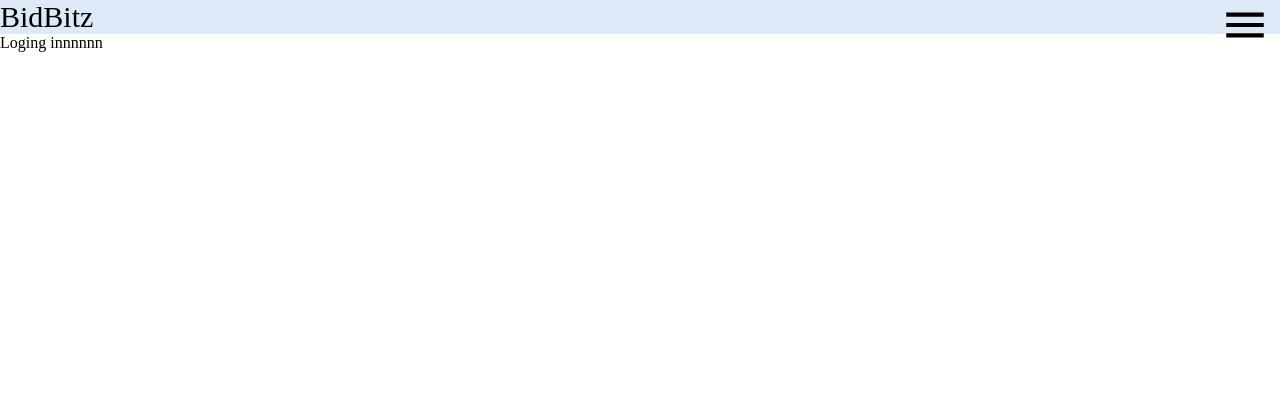
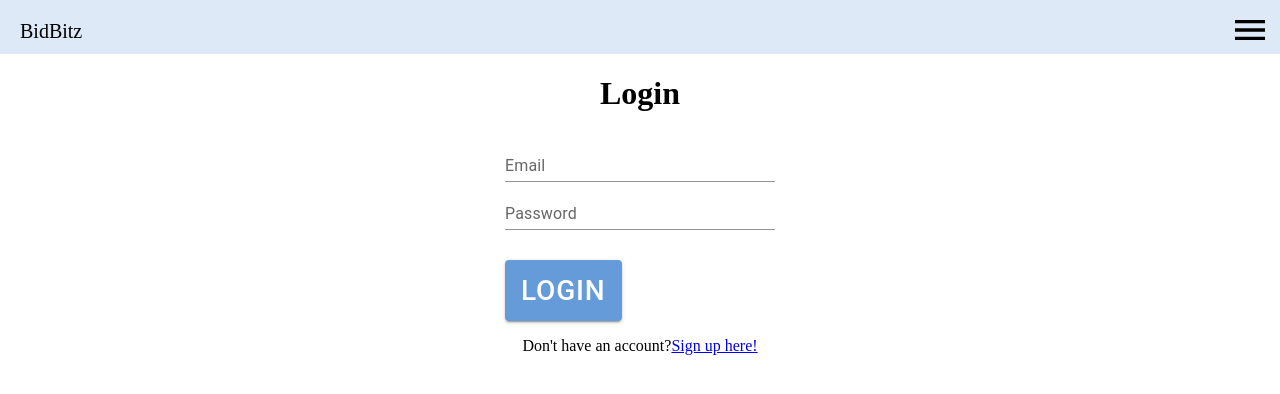
Before and after one commit to AndreaLindaas/bidbitz, a React (Vite) app: page /login in a window 1280 px wide. Shown: the top 394 px of the page. Built offline with nearby package versions, Linux system fonts and the light colour scheme.

Commit message:
added login form

```diff
--- a/src/App.scss
+++ b/src/App.scss
@@ -1,7 +1,6 @@
 :root {
   --background: #dde9f6;
-  --hover: #e50f21;
-  --button: #456a55;
+  --button: #669bd9;
 }
 body {
   margin: 0;
--- /dev/null
+++ b/src/components/card/card.jsx
@@ -0,0 +1,28 @@
+import * as React from "react";
+import Card from "@mui/material/Card";
+import CardActions from "@mui/material/CardActions";
+import CardContent from "@mui/material/CardContent";
+import CardMedia from "@mui/material/CardMedia";
+import Button from "@mui/material/Button";
+import Typography from "@mui/material/Typography";
+
+export default function MediaCard() {
+  return (
+    <Card sx={{ maxWidth: 345 }}>
+      <CardMedia
+        sx={{ height: 140 }}
+        image="/static/images/cards/contemplative-reptile.jpg"
+        title="green iguana"
+      />
+      <CardContent>
+        <Typography gutterBottom variant="h5" component="div">
+          Lizard
+        </Typography>
+        <Typography variant="body2" color="text.secondary">
+          Lizards are a widespread group of squamate reptiles, with over 6,000
+          species, ranging across all continents except Antarctica
+        </Typography>
+      </CardContent>
+    </Card>
+  );
+}
--- a/src/components/header/header.jsx
+++ b/src/components/header/header.jsx
@@ -21,8 +21,11 @@ export default function Header() {
   return (
     <div>
       <nav>
+        <Link to="/">
+          <span className="logo">BidBitz</span>
+        </Link>
+
         <div className="menu-bar" onClick={toggleMenu}>
-          <span className="logo">BidBitz</span>
           <MenuIcon />
         </div>
         <Drawer anchor="top" open={menuOpen} onClose={closeMenu}>
--- a/src/components/header/header.scss
+++ b/src/components/header/header.scss
@@ -3,15 +3,20 @@
 }
 nav {
   background-color: var(--background);
-}
-.menu-bar {
   .logo {
-    font-size: 30px;
+    position: absolute;
+    left: 20px;
+    top: 20px;
+    font-size: 20px;
+    color: black;
   }
-  svg {
-    font-size: 50px;
-    position: absolute;
-    right: 10px;
+  .menu-bar {
+    text-align: right;
+    padding-top: 10px;
+    svg {
+      font-size: 40px;
+      margin-right: 10px;
+    }
   }
 }
 .menu-list {
--- a/src/pages/Home.jsx
+++ b/src/pages/Home.jsx
@@ -1,5 +1,6 @@
 import { Button } from "@mui/material";
 import "./Home.scss";
+import MediaCard from "../components/card/card";
 export default function Home() {
   return (
     <>
@@ -12,6 +13,7 @@ export default function Home() {
           to your new house. Not into buying?Sell almost anything you want!
         </p>
       </div>
+      <MediaCard />
     </>
   );
 }
--- a/src/pages/Home.scss
+++ b/src/pages/Home.scss
@@ -1,7 +1,3 @@
-:root {
-  --background: #dde9f6;
-}
-
 .sloagen-container {
   background-color: var(--background);
   padding: 80px 10px;
--- a/src/pages/Login.jsx
+++ b/src/pages/Login.jsx
@@ -1,3 +1,41 @@
+import { TextField } from "@mui/material";
+import "./login.scss";
+import Button from "@mui/material/Button";
+import { Link } from "react-router-dom";
 export default function Login() {
-  return <>Loging innnnnn</>;
+  const handleOnSubmit = async (event) => {
+    event.preventDefault();
+  };
+  return (
+    <>
+      <h1>Login</h1>
+      <form onSubmit={handleOnSubmit}>
+        <div>
+          <TextField
+            id="standard-basic"
+            label="Email"
+            variant="standard"
+            fullWidth
+          />
+        </div>
+        <div>
+          <TextField
+            id="standard-basic"
+            label="Password"
+            variant="standard"
+            fullWidth
+          />
+        </div>
+        <Button type="submit" variant="contained">
+          Login
+        </Button>
+      </form>
+      <p className="text-login">
+        Don't have an account?
+        <Link to="#">
+          <span>Sign up here!</span>
+        </Link>
+      </p>
+    </>
+  );
 }
--- /dev/null
+++ b/src/pages/login.scss
@@ -0,0 +1,14 @@
+h1 {
+  text-align: center;
+}
+form {
+  margin: 0 auto;
+  width: 270px;
+  .MuiButton-root.MuiButtonBase-root {
+    background-color: var(--button);
+    margin-top: 30px;
+  }
+}
+.text-login {
+  text-align: center;
+}
```
Also changed, not shown: src/components/card/card.scss (added).
